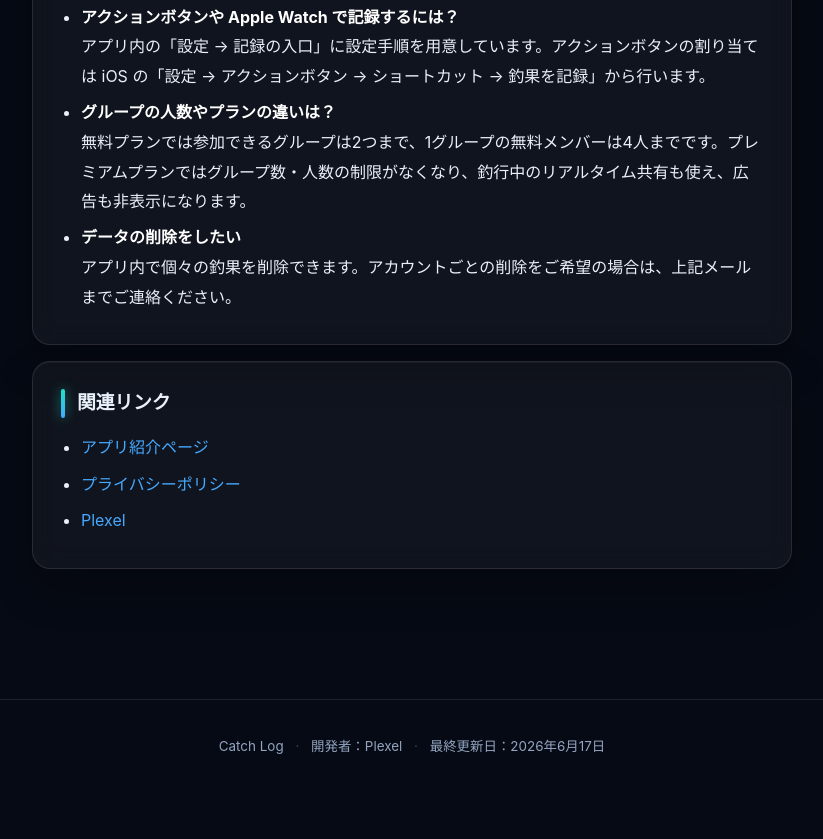
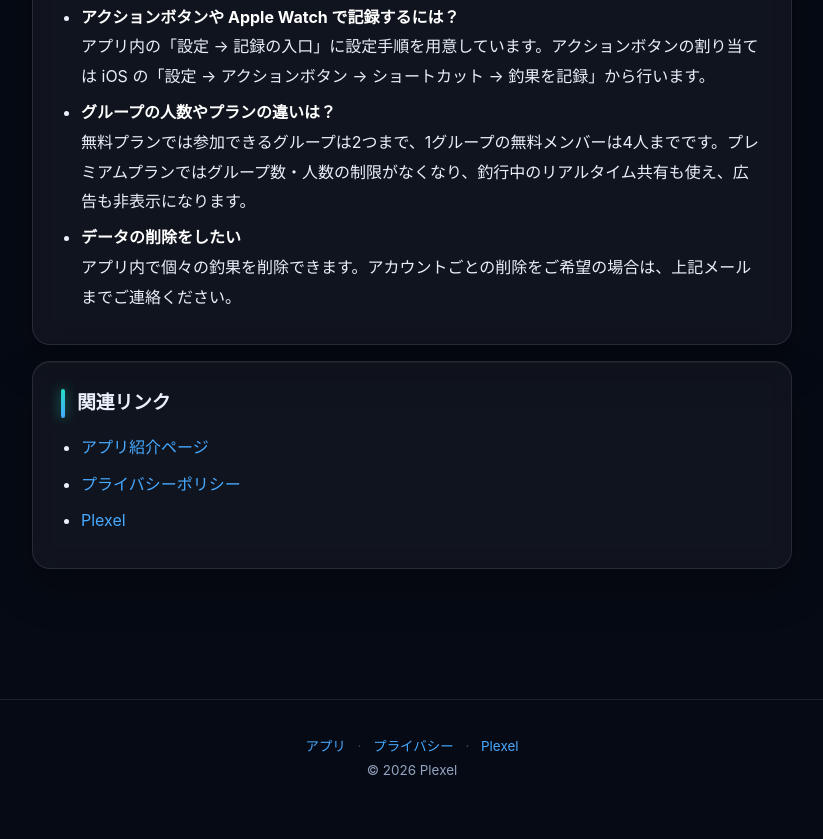
Before and after one commit to plexel-lab/catchlog-privacy, a plain HTML site: page support.html in a window 1280 px wide. Shown: the part 1542-2381 px from the top of the page, without its empty margins (228-1051 px from the left). Before the commit the page ends 2356 px from the top, so only its background shows below. Drawn offline with Linux system fonts and the light colour scheme.

Commit message:
サポート/プライバシーのフッターを統一・Plexel表記に

```diff
--- a/support.html
+++ b/support.html
@@ -78,7 +78,12 @@
 </main>
 
 <footer>
-  Catch Log <span class="dot">·</span> 開発者：Plexel <span class="dot">·</span> 最終更新日：2026年6月17日
+  <a href="/catchlog/">アプリ</a>
+  <span class="dot">·</span>
+  <a href="./index.html">プライバシー</a>
+  <span class="dot">·</span>
+  <a href="/">Plexel</a>
+  <br>© 2026 Plexel
 </footer>
 
 </body>
```
Also changed, not shown: index.html (+1 -1 lines).
